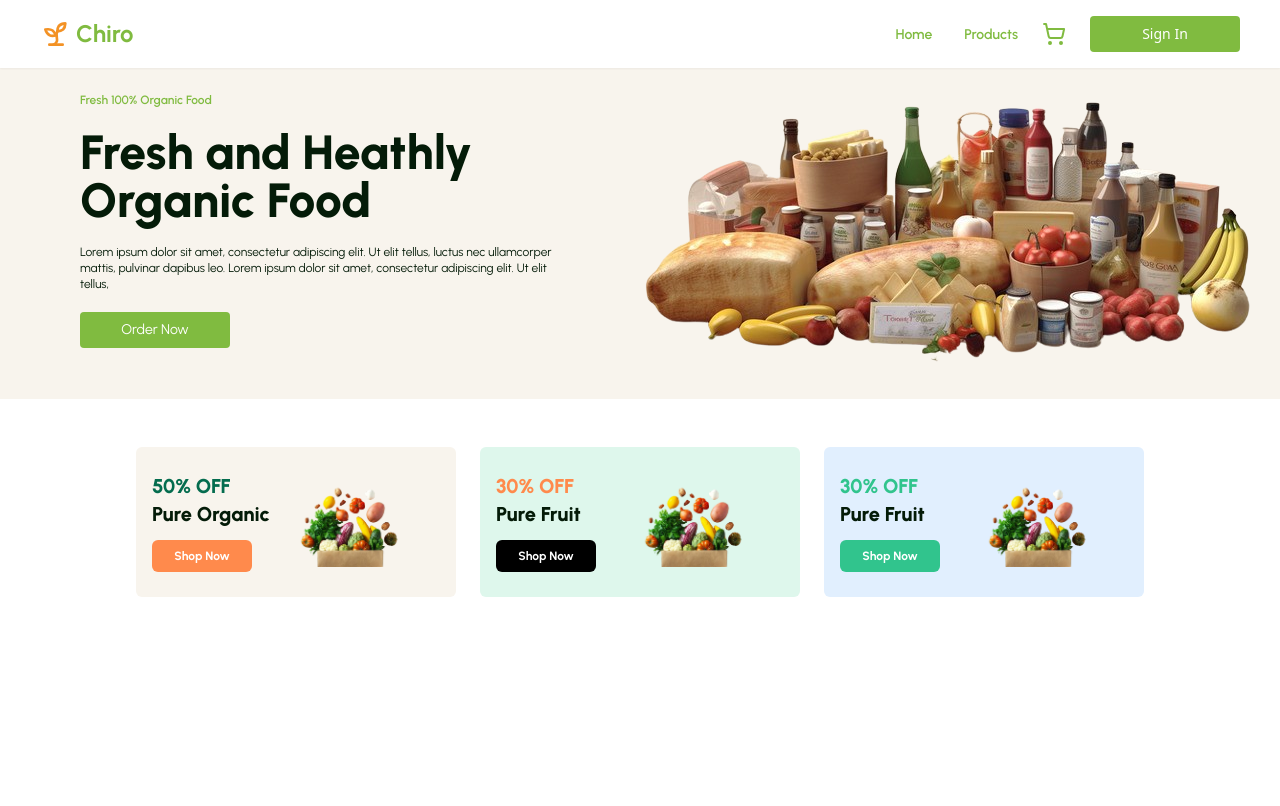
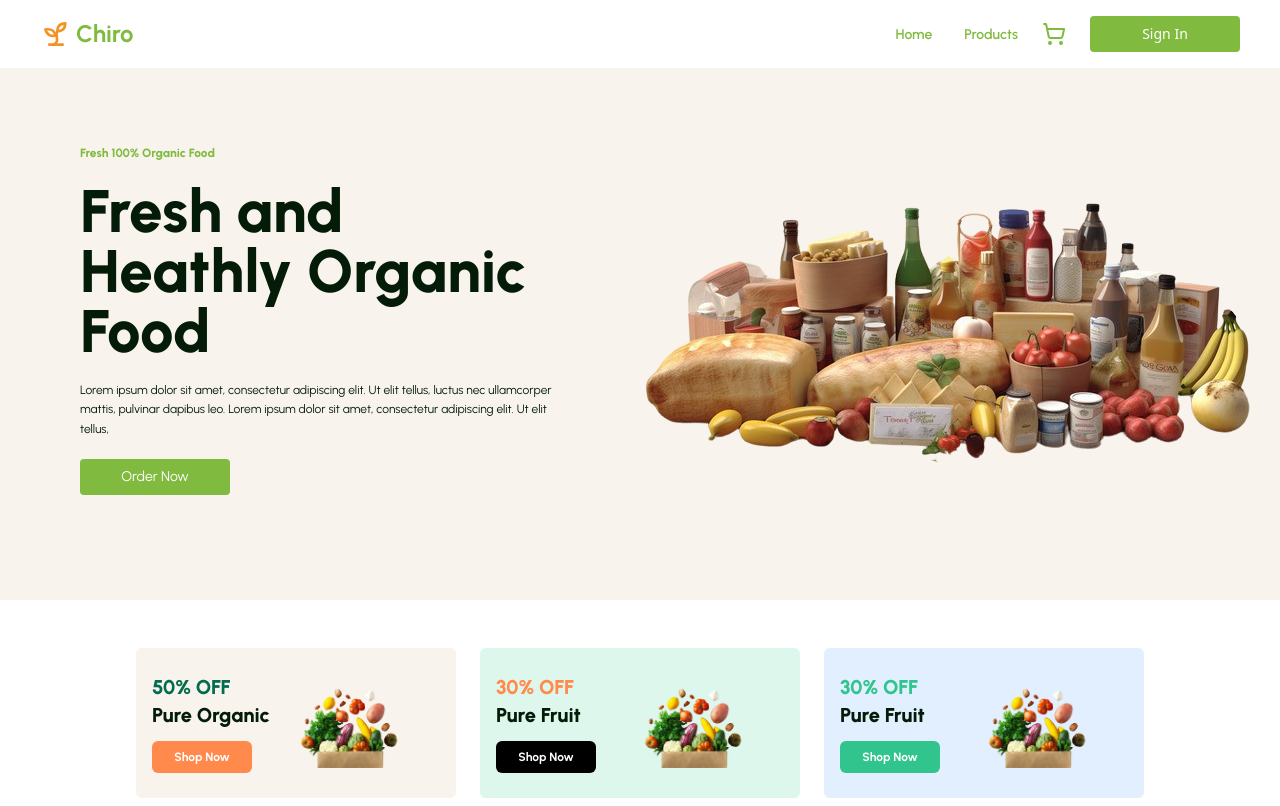
Before and after one commit to TrekHub/chiro, a React (Vite) app: page / in a window 1280 px wide. Built offline with nearby package versions, Linux system fonts and the light colour scheme.

Commit message:
fixed the navbar and banner section issues

```diff
--- a/src/components/ChiroBanner.jsx
+++ b/src/components/ChiroBanner.jsx
@@ -5,16 +5,16 @@ import Btn from "./Btn";
 const ChiroBanner = () => {
   return (
     <div className="flex flex-col">
-      <div className=" md:h-4/5 w-full bg-custom-bg  font-urbanist flex flex-col md:flex-row pt-10 ">
+      <div className=" md:h-[600px] w-full bg-custom-bg  font-urbanist flex flex-col md:flex-row pt-10 ">
         <div className="md:w-1/2 bg-custom-bg h-full flex flex-col justify-center ">
           <div className="w-full md:w-3/4 mx-auto flex flex-col items-center md:items-start text-center md:text-start ">
-            <p className=" text-custom-light-green text-xs font-semibold ">
+            <p className=" text-custom-light-green text-xs font-extrabold ">
               Fresh 100% Organic Food
             </p>
-            <h1 className="text-5xl  my-5 text-custom-dark-green font-extrabold">
+            <h1 className="text-6xl  my-5 text-custom-dark-green font-extrabold">
               Fresh and Heathly Organic Food
             </h1>
-            <p className=" text-custom-dark-green text-xs font-normal mb-5 ">
+            <p className=" text-custom-dark-green text-xs font-normal mb-5 leading-relaxed ">
               Lorem ipsum dolor sit amet, consectetur adipiscing elit. Ut elit
               tellus, luctus nec ullamcorper mattis, pulvinar dapibus leo. Lorem
               ipsum dolor sit amet, consectetur adipiscing elit. Ut elit tellus,
--- a/src/components/NavBar.jsx
+++ b/src/components/NavBar.jsx
@@ -12,7 +12,7 @@ export function NavBar() {
   let [open, setOpen] = useState(false);
   return (
     <>
-      <div className="shadow-sm w-full fixed top-0 left-0">
+      <div className="shadow-sm-light w-full fixed top-0 left-0">
         <div className="md:flex items-center justify-between bg-white py-4 md:px-10 px-7">
           <div className="text-custom-light-green font-bold font-urbanist text-2xl flex cursor-pointer items-center  hover:text-custom-light-green">
             <span className="mr-1 text-custom-orange cursor-pointer hover:text-custom-light-green ">
```
